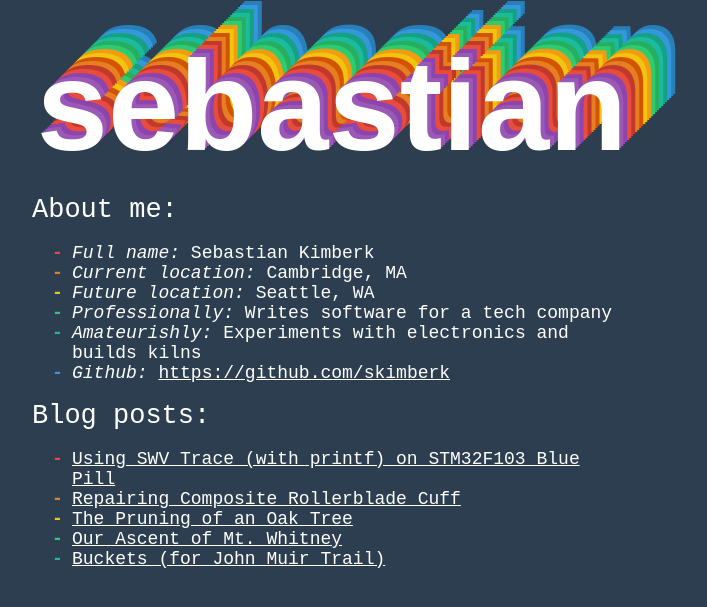
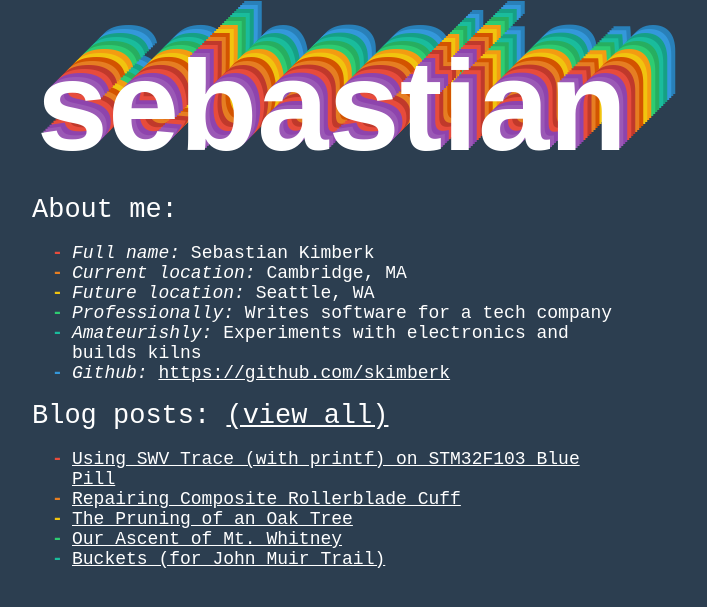
Before and after one commit to skimberk/skimberk.github.io, a Jekyll site: the page built from index.md, in a window 1280 px wide. Shown: the top 607 px of the page, without its empty margins (308-1015 px from the left). Built offline with Jekyll 4.4.1, drawn with Linux system fonts in a browser that asks for light colours.

Commit message:
Update home.html

```diff
--- a/_layouts/home.html
+++ b/_layouts/home.html
@@ -1,11 +1,5 @@
 ---
 ---
-
-{% if site.paginate %}
-  {% assign posts = paginator.posts %}
-{% else %}
-  {% assign posts = site.posts %}
-{% endif %}
 
 <!DOCTYPE html>
 <html lang="en">
@@ -28,9 +22,9 @@
   <div class="container">
     {{ content }}
 
-    <h1>Blog posts:</h1>
+    <h1>Blog posts: <a href="{{ post.url | relative_url }}" title="View all blog posts" class="view-all">(view all)</a></h1>
     <ul>
-      {%- for post in posts -%}
+      {%- for post in site.posts -%}
       <li><a href="{{ post.url | relative_url }}">{{ post.title | escape }}</a></li>
       {%- endfor -%}
       <!-- <li><a href="javascript:void(0)" target="_blank">Adventures in Costa Rica</a></li>
```
